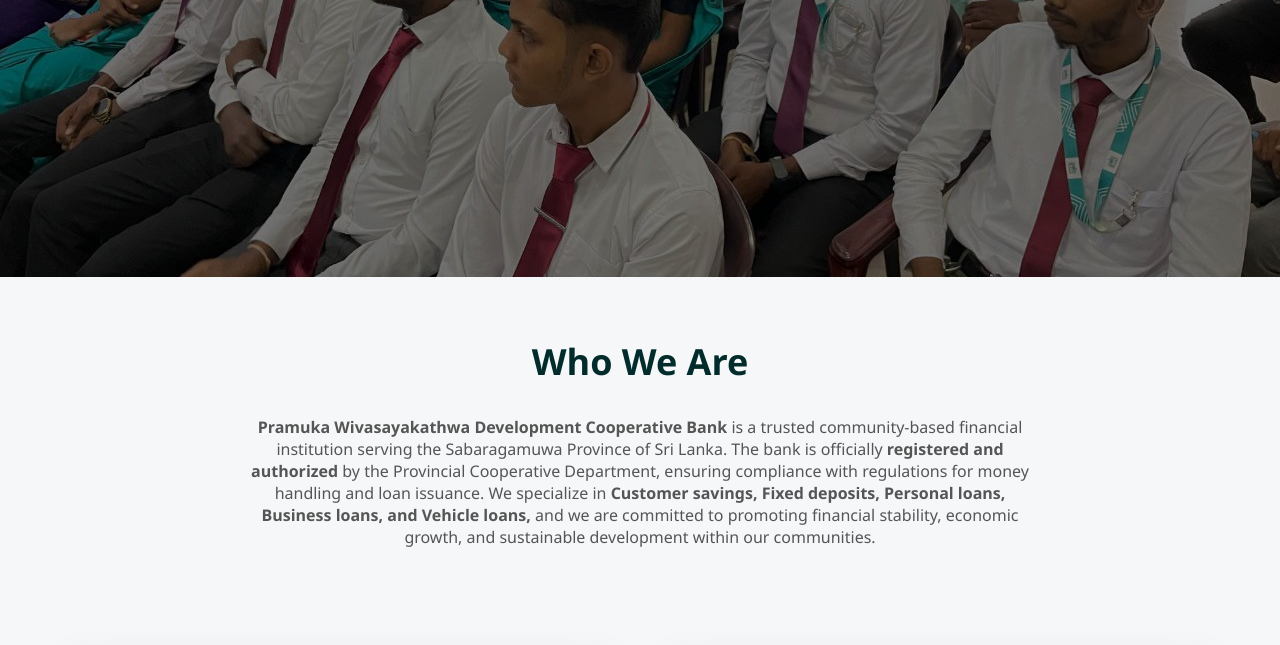
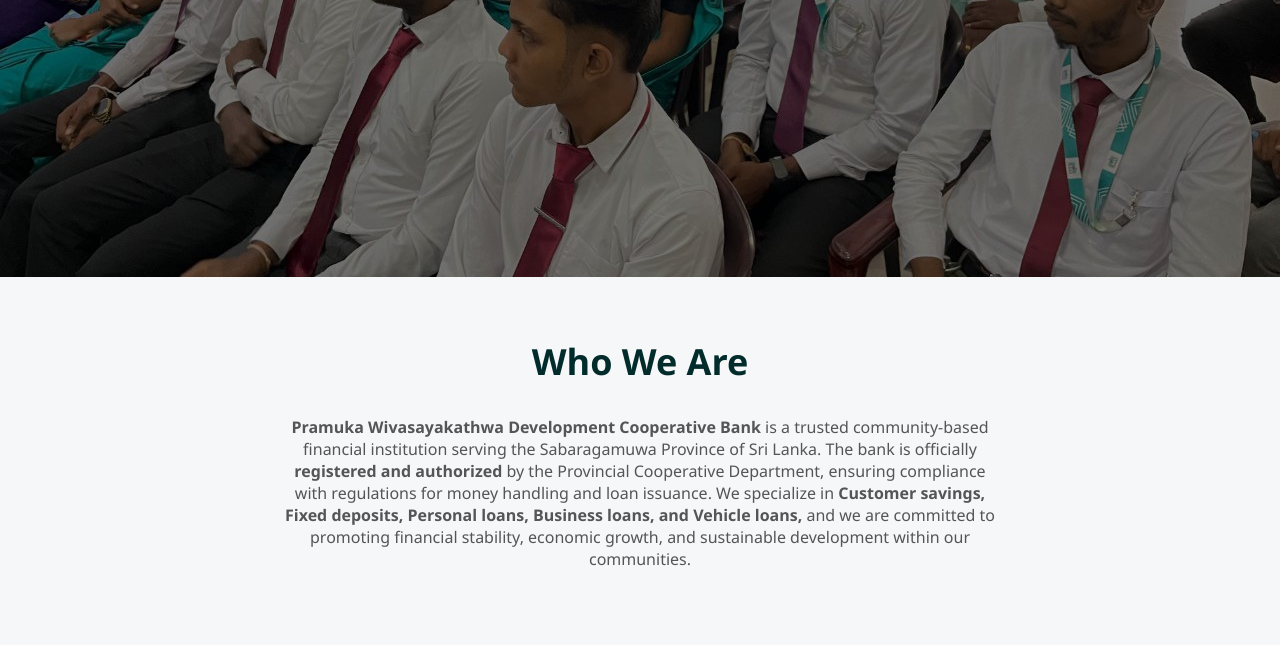
Before and after one commit to kaviduhirshan/PDC-Official-Website, a plain HTML site: page about.html in a window 1280 px wide. Shown: the part 628-1273 px from the top of the page. Drawn offline with Linux system fonts and the light colour scheme.

Commit message:
Update about.html

```diff
--- a/about.html
+++ b/about.html
@@ -3,7 +3,7 @@
 <head>
   <title>PDC Bank | About us</title>
   <meta name="viewport" content="width=device-width, initial-scale=1.0">
-  <link rel="stylesheet" href="css/style.css">
+  <link rel="stylesheet" href="css/newstyle2.css">
   <link rel="stylesheet" href="https://cdnjs.cloudflare.com/ajax/libs/font-awesome/6.5.0/css/all.min.css">
 
 </head>
```
